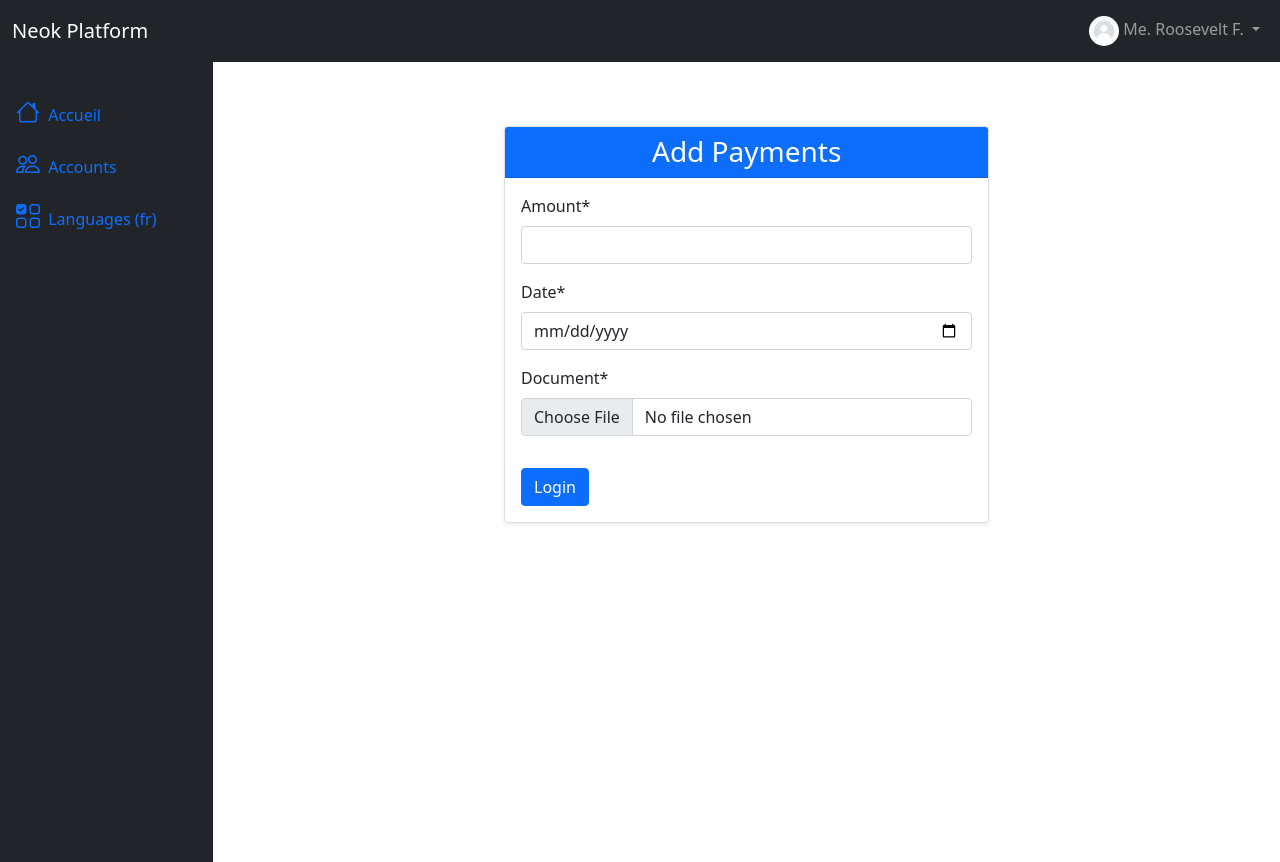
After one commit to nottoBD/projetTFE, a Django app: page /Payments/add-doc/ in a window 1280 px wide. The commit adds this page. Run offline with Django 5.2, Linux system fonts and the light colour scheme; a user stored in the database is signed in; some libraries are stand-ins or nearby versions.

Commit message:
init payments + design

```diff
--- /dev/null
+++ b/Payments/apps.py
@@ -0,0 +1,6 @@
+from django.apps import AppConfig
+
+
+class PaymentsConfig(AppConfig):
+    default_auto_field = 'django.db.models.BigAutoField'
+    name = 'Payments'
--- /dev/null
+++ b/Payments/forms.py
@@ -0,0 +1,11 @@
+from django import forms
+from .models import PaymentDocument
+
+
+class PaymentDocumentForm(forms.ModelForm):
+    class Meta:
+        model = PaymentDocument
+        fields = ['amount', 'date', 'document']
+        widgets = {
+            'date': forms.DateInput(attrs={'type': 'date'})
+        }
--- /dev/null
+++ b/Payments/models.py
@@ -0,0 +1,15 @@
+from django.db import models
+from django.utils import timezone
+from accounts.models import User
+
+from .validations import validate_image
+
+
+class PaymentDocument(models.Model):
+    user = models.ForeignKey(User, on_delete=models.CASCADE)
+    amount = models.DecimalField(max_digits=10, decimal_places=2)
+    date = models.DateField(default=timezone.now)
+    document = models.FileField(upload_to='payment_documents/', validators=[validate_image])
+
+    def __str__(self):
+        return f"Payment Document - {self.user.email} - {self.date}"
--- /dev/null
+++ b/Payments/templates/Payments/submit_payment_document.html
@@ -0,0 +1,25 @@
+{% extends 'fExtra/base.html' %}
+{% load i18n crispy_forms_tags %}
+
+{% block title %}{% trans "Payments" %}{% endblock %}
+
+{% block content %}
+<div class="container mt-5">
+    <div class="row justify-content-center">
+        <div class="col-md-6">
+            <div class="card shadow-sm">
+                <div class="card-header bg-primary text-white">
+                    <h3 class="text-center mb-0">{% trans "Add Payments" %}</h3>
+                </div>
+                <div class="card-body">
+                    <form method="post" enctype="multipart/form-data">
+                        {% csrf_token %}
+                        {{ form|crispy }}
+                        <button type="submit" class="btn btn-primary btn-block mt-3">{% trans "Login" %}</button>
+                    </form>
+                </div>
+            </div>
+        </div>
+    </div>
+</div>
+{% endblock %}
--- /dev/null
+++ b/Payments/urls.py
@@ -0,0 +1,13 @@
+from django.conf.urls.static import static
+from django.contrib.auth.views import LoginView, LogoutView, PasswordResetDoneView, PasswordResetCompleteView
+from django.urls import path, reverse_lazy
+from django.conf import settings
+
+from . import views
+
+
+app_name = 'Payments'
+urlpatterns = [
+    path('add-doc/', views.submit_payment_document, name='add-doc'),
+    path('history/', views.history, name='history'),
+] + static(settings.MEDIA_URL, document_root=settings.MEDIA_ROOT)
--- /dev/null
+++ b/Payments/views.py
@@ -0,0 +1,24 @@
+from django.contrib.auth import get_user_model
+from django.contrib.auth.decorators import login_required, permission_required, user_passes_test
+from django.shortcuts import render, redirect
+from .forms import PaymentDocumentForm
+
+User = get_user_model()
+
+
+@login_required
+def submit_payment_document(request):
+    if request.method == 'POST':
+        form = PaymentDocumentForm(request.POST, request.FILES)
+        if form.is_valid():
+            payment_document = form.save(commit=False)
+            payment_document.user = request.user
+            payment_document.save()
+            return redirect('payment_success')  # Rediriger vers une page de succès
+    else:
+        form = PaymentDocumentForm()
+    return render(request, 'Payments/submit_payment_document.html', {'form': form})
+
+
+def history(request):
+    return render(request, 'Payments/history.html')
--- a/accounts/templates/accounts/user_update.html
+++ b/accounts/templates/accounts/user_update.html
@@ -8,7 +8,7 @@
             <div class="card shadow-sm">
                 <div class="card-header bg-primary text-white">
                     <h3 class="text-center mb-0">
-                        {% trans "Profil " %}: ({{ user.role }})
+                        {% trans "Profile" %}: {% trans user.role %}
                     </h3>
                 </div>
                 <div class="card-body">
--- a/accounts/templates/registration/login.html
+++ b/accounts/templates/registration/login.html
@@ -34,7 +34,7 @@
                             <a href="{% url 'accounts:register' %}">{% trans "Here" %}</a>!
                         </p>
                         <p>
-                            <a href="{% url 'accounts:password_reset' %}"><i>{% trans "Forgot Password?" %}</i></a>
+                            <a href="{% url 'accounts:password_reset' %}"><i>{% trans "Forgot Password" %} ?</i></a>
                         </p>
                         <button type="submit" class="btn btn-primary btn-block mt-3">{% trans "Login" %}</button>
                     </form>
--- a/accounts/templates/registration/register.html
+++ b/accounts/templates/registration/register.html
@@ -9,7 +9,7 @@
         <div class="col-md-8">
             <div class="card shadow-sm">
                 <div class="card-header bg-primary text-white">
-                    <h3 class="text-center mb-0">{% trans "Sign Up" %}</h3>
+                    <h3 class="text-center mb-0">{% trans "Register" %}</h3>
                 </div>
                 <div class="card-body">
                     <form method="post">
--- a/fExtra/settings.py
+++ b/fExtra/settings.py
@@ -28,6 +28,7 @@ INSTALLED_APPS = [
     'django.contrib.messages',
     'django.contrib.staticfiles',
     'accounts.apps.AccountsConfig',
+    'Payments.apps.PaymentsConfig',
     'crispy_forms',
     'crispy_bootstrap5',
     'guardian',
--- a/fExtra/urls.py
+++ b/fExtra/urls.py
@@ -9,6 +9,7 @@ from fExtra import views
 urlpatterns = [
     path('admin/', admin.site.urls),
     path('accounts/', include('accounts.urls', namespace='accounts')),
+    path('Payments/', include('Payments.urls', namespace='Payments')),
     re_path(r'^i18n/setlang/$', set_language, name='set_language'),
     path('', views.home, name='home'),
 ] + static(settings.MEDIA_URL, document_root=settings.MEDIA_ROOT)
--- a/templates/fExtra/base.html
+++ b/templates/fExtra/base.html
@@ -53,7 +53,7 @@
 
 <div class="container-fluid"> <!-- Adjust padding to avoid overlap with navbar -->
     <div class="row flex-nowrap">
-        <div class="col-auto col-md-3 col-xl-2 px-sm-2 px-0 bg-dark">
+        <div class="col-auto col-md-3 col-xl-2 px-sm-2 bg-dark">
             <div class="d-flex flex-column align-items-center align-items-sm-start px-2 pt-2 text-white min-vh-100">
                 <a href="/" class="d-flex align-items-center pb-3 mb-md-0 me-md-auto text-white text-decoration-none">
                 </a>
@@ -61,12 +61,12 @@
                     {% if not request.user.is_authenticated %}
                     <li class="nav-item">
                         <a href="/accounts/login" class="nav-link align-middle px-0">
-                            <i class="fs-4 bi bi-journal-check"></i> <span class="ms-1 d-none d-sm-inline">{% trans "Sign-in" %}</span>
+                            <i class="fs-4 bi bi-journal-check"></i> <span class="ms-1 d-none d-sm-inline">{% trans "Login" %}</span>
                         </a>
                     </li>
                     <li class="nav-item">
                         <a href="/accounts/register" class="nav-link align-middle px-0">
-                            <i class="fs-4 bi bi-journal-plus"></i> <span class="ms-1 d-none d-sm-inline">{% trans "Sign-up" %}</span>
+                            <i class="fs-4 bi bi-journal-plus"></i> <span class="ms-1 d-none d-sm-inline">{% trans "Register" %}</span>
                         </a>
                     </li>
                     {% endif %}
@@ -76,6 +76,21 @@
                             <i class="fs-4 bi-house"></i> <span class="ms-1 d-none d-sm-inline">{% trans "Home" %}</span>
                         </a>
                     </li>
+                    {% if request.user.role == 'parent' or request.user.role == 'magistrate' %}
+                    <li>
+                        <a href="#submenu2" data-bs-toggle="collapse" class="nav-link px-0 align-middle">
+                            <i class="fs-4 bi-currency-dollar"></i> <span class="ms-1 d-none d-sm-inline">{% trans "Payments" %}</span>
+                        </a>
+                        <ul class="collapse nav flex-column ms-1" id="submenu2" data-bs-parent="#menu">
+                            <li class="w-100">
+                                <a href="/Payments/add-doc" class="nav-link px-0"> <span class="d-none d-sm-inline"></span>{% trans "Add Payments" %}</a>
+                            </li>
+                            <li>
+                                <a href="/Payments/history" class="nav-link px-0"> <span class="d-none d-sm-inline"></span>{% trans "History" %}</a>
+                            </li>
+                        </ul>
+                    </li>
+                    {% endif %}
                     {% if request.user.is_staff %}
                     <li>
                         <a href="#submenu1" data-bs-toggle="collapse" class="nav-link px-0 align-middle">
@@ -89,10 +104,7 @@
                                 <a href="/accounts/register" class="nav-link px-0"> <span class="d-none d-sm-inline"></span>{% trans "Add Parent" %}</a>
                             </li>
                             <li>
-                                <a href="/accounts/register-magistrate" class="nav-link px-0"> <span class="d-none d-sm-inline"></span>{% trans "Add Magistrate" %}</a>
-                            </li>
-                            <li>
-                                <a href="/accounts/update/{{ request.user.id }}/" class="nav-link px-0"> <span class="d-none d-sm-inline"></span>{% trans "Profile" %}</a>
+                                <a href="/accounts/register-magistrate" class="nav-link px-0"> <span class="d-none d-sm-inline"></span>{% trans "Add" %} magistrat</a>
                             </li>
                         </ul>
                     </li>
```
Also changed, not shown: Payments/templates/Payments/history.html (added, +12 -0 lines), Payments/validations.py (added, +11 -0 lines), accounts/forms.py (+9 -5 lines), accounts/templates/accounts/user_list.html (+17 -5 lines), accounts/templates/registration/register_magistrate.html (+36 -8 lines), Payments/__init__.py (added), Payments/migrations/0001_initial.py (added), Payments/migrations/__init__.py (added).
